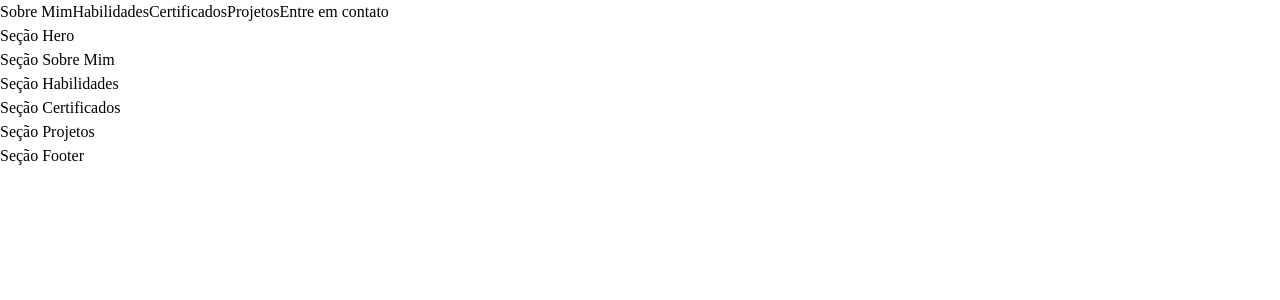
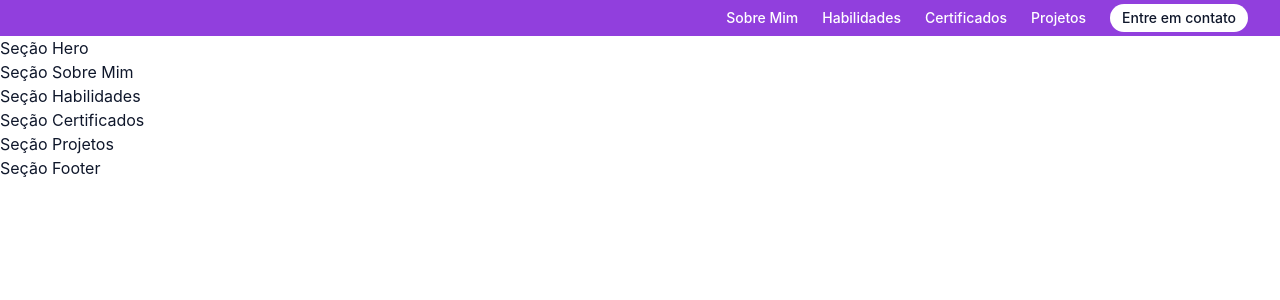
Before and after one commit to KetlenMiranda/ketlenmiranda.github.io, a React (Vite) app: page / in a window 1280 px wide. Shown: the top 300 px of the page. Built offline with nearby package versions, Linux system fonts and the light colour scheme.

Commit message:
Configura typescript

```diff
--- a/package.json
+++ b/package.json
@@ -15,6 +15,7 @@
   },
   "devDependencies": {
     "@eslint/js": "^10.0.1",
+    "@tailwindcss/vite": "^4.3.3",
     "@types/react": "^19.2.18",
     "@types/react-dom": "^19.2.4",
     "@vitejs/plugin-react": "^6.0.4",
@@ -22,7 +23,6 @@
     "eslint-plugin-react-hooks": "^7.1.1",
     "eslint-plugin-react-refresh": "^0.5.3",
     "globals": "^17.7.0",
-    "sass": "^1.102.0",
     "typescript": "^7.0.2",
     "vite": "^8.2.0"
   }
--- a/src/index.scss
+++ /dev/null
@@ -1 +0,0 @@
-@import "tailwindcss";
--- a/src/main.tsx
+++ b/src/main.tsx
@@ -1,7 +1,7 @@
 import React from 'react'
 import ReactDOM from 'react-dom/client'
 import App from './App'
-import './index.scss'
+import './index.css'
 
 ReactDOM.createRoot(document.getElementById('root')!).render(
   <React.StrictMode>
```
Also changed, not shown: src/index.css (renamed from src/App.scss), 1 other file (tests, documents, lock files or other folders).
